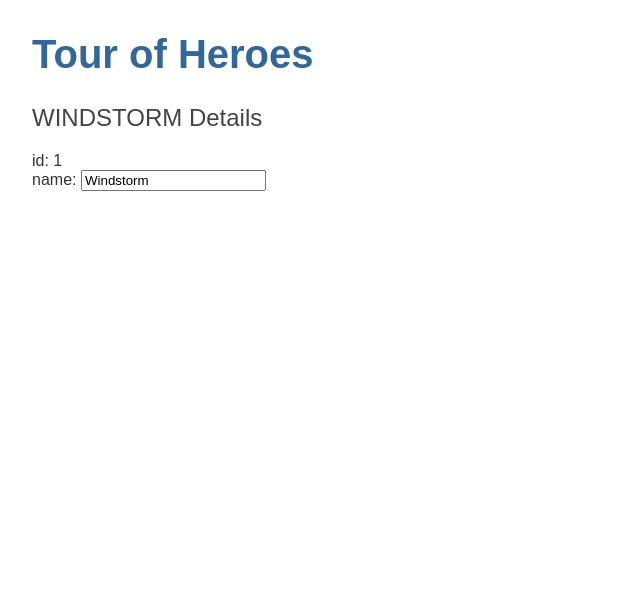
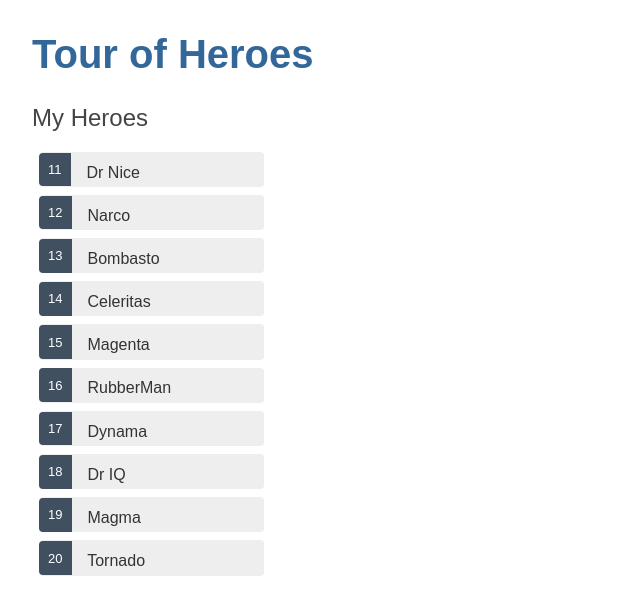
Before and after one commit to DCPhil/angular-tour-of-heroes, an Angular app: page / in a window 1280 px wide. Shown: the top 614 px of the page, without its empty margins (0-640 px from the left). Built offline with nearby package versions, Linux system fonts and the light colour scheme.

Commit message:
Display a list
Created a list of Heroes and a hero detail view. Displayed list with *ngFor and allow users to click hero for details. Used *ngIf to conditionally include or exclude HTML block

```diff
--- a/src/app/heroes/heroes.component.css
+++ b/src/app/heroes/heroes.component.css
@@ -0,0 +1,52 @@
+/* HeroesComponent's private CSS styles */
+.heroes {
+    margin: 0 0 2em 0;
+    list-style-type: none;
+    padding: 0;
+    width: 15em;
+  }
+  .heroes li {
+    cursor: pointer;
+    position: relative;
+    left: 0;
+    background-color: #EEE;
+    margin: .5em;
+    padding: .3em 0;
+    height: 1.6em;
+    border-radius: 4px;
+  }
+  .heroes li:hover {
+    color: #2c3a41;
+    background-color: #e6e6e6;
+    left: .1em;
+  }
+  .heroes li.selected {
+    background-color: black;
+    color: white;
+  }
+  .heroes li.selected:hover {
+    background-color: #505050;
+    color: white;
+  }
+  .heroes li.selected:active {
+    background-color: black;
+    color: white;
+  }
+  .heroes .badge {
+    display: inline-block;
+    font-size: small;
+    color: white;
+    padding: 0.8em 0.7em 0 0.7em;
+    background-color:#405061;
+    line-height: 1em;
+    position: relative;
+    left: -1px;
+    top: -4px;
+    height: 1.8em;
+    margin-right: .8em;
+    border-radius: 4px 0 0 4px;
+  }
+
+  input {
+    padding: .5rem;
+  }
--- a/src/app/heroes/heroes.component.html
+++ b/src/app/heroes/heroes.component.html
@@ -1,7 +1,15 @@
-<h2>{{ hero.name | uppercase }} Details</h2>
-<div><span>id: </span>{{ hero.id }}</div>
-<div>
-    <label>name:
-        <input [(ngModel)]="hero.name" placeholder="name" />
-    </label>
+<h2>My Heroes</h2>
+<ul class="heroes">
+    <li *ngFor="let hero of heroes" (click)="onSelect(hero)" [class.selected]="hero === selectedHero">
+        <span class="badge">{{ hero.id }}</span> {{ hero.name }}
+    </li>
+</ul>
+
+<div *ngIf="selectedHero">
+    <h2>{{ selectedHero.name | uppercase }} Details</h2>
+    <div><span>id: </span>{{ selectedHero.id }}</div>
+    <div>
+        <label for="hero-name">Hero name: </label>
+        <input id="hero-name" [(ngModel)]="selectedHero.name" placeholder="name">
+    </div>
 </div>
--- a/src/app/heroes/heroes.component.ts
+++ b/src/app/heroes/heroes.component.ts
@@ -1,6 +1,7 @@
 import { Component, OnInit } from '@angular/core';
 
 import { Hero } from '../hero';
+import { HEROES } from '../mock-heroes';
 
 @Component({
   selector: 'app-heroes',
@@ -9,14 +10,16 @@
 })
 export class HeroesComponent implements OnInit {
 
-  hero: Hero = {
-    id: 1,
-    name: 'Windstorm'
-  }
+  heroes = HEROES;
+  selectedHero?: Hero;
 
   constructor() { }
 
   ngOnInit(): void {
   }
 
+  onSelect(hero: Hero): void {
+    this.selectedHero = hero;
+  }
+
 }
--- /dev/null
+++ b/src/app/mock-heroes.ts
@@ -0,0 +1,14 @@
+import { Hero } from './hero';
+
+export const HEROES: Hero[] = [
+    { id: 11,  name: 'Dr Nice' },
+    { id: 12,  name: 'Narco' },
+    { id: 13,  name: 'Bombasto' },
+    { id: 14,  name: 'Celeritas' },
+    { id: 15,  name: 'Magenta' },
+    { id: 16,  name: 'RubberMan' },
+    { id: 17,  name: 'Dynama' },
+    { id: 18,  name: 'Dr IQ' },
+    { id: 19,  name: 'Magma' },
+    { id: 20,  name: 'Tornado' }
+];
```
